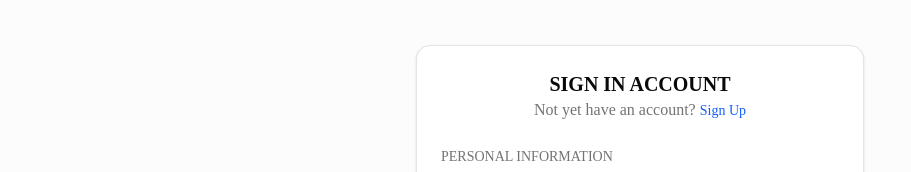
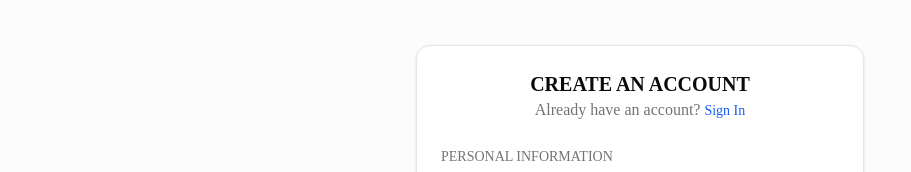
Before and after one commit to SokChanSeiha/eshopyn-client, a Next.js app: page /login in a window 1280 px wide. Shown: the part 193-365 px from the top of the page, without its empty margins (0-911 px from the left). Built offline with nearby package versions, Linux system fonts and the light colour scheme.

Commit message:
feature(ui): build auth navbar and put it in uses

```diff
--- a/app/(auth)/login/page.tsx
+++ b/app/(auth)/login/page.tsx
@@ -16,6 +16,7 @@ import {
   InputGroupInput,
 } from "@/components/ui/input-group";
 import { EyeIcon, EyeOffIcon, LockIcon, UserIcon } from "lucide-react";
+import AuthNavbar from "@/components/auth/auth-navbar";
 
 export function Login() {
   const [isPasswordVisible, setIsPasswordVisible] = React.useState(false);
@@ -23,15 +24,7 @@ export function Login() {
   return (
     <div className="w-full">
       {/* login form title */}
-      <div className="mb-6 text-center">
-        <h1 className="text-xl font-bold">SIGN IN ACCOUNT</h1>
-        <p className="text-muted-foreground">
-          Not yet have an account?
-          <a href="#" className="pl-1 text-blue-600 text-sm hover:underline">
-            Sign Up
-          </a>
-        </p>
-      </div>
+      <AuthNavbar/>
 
       <form>
         <FieldGroup>
--- a/app/(auth)/register/page.tsx
+++ b/app/(auth)/register/page.tsx
@@ -27,6 +27,7 @@ import {
 } from "@/components/ui/input-group";
 import { Checkbox } from "@/components/ui/checkbox";
 import { cn } from "@/lib/utils";
+import AuthNavbar from "@/components/auth/auth-navbar";
 
 export function Signup() {
   const [open, setOpen] = React.useState(false);
@@ -35,16 +36,7 @@ export function Signup() {
 
   return (
     <div className="w-full">
-      {/* register form title*/}
-      <div className="mb-6 text-center">
-        <h1 className="text-xl font-bold">CREATE AN ACCOUNT</h1>
-        <p className="text-muted-foreground">
-          Already have an account?
-          <a href="#" className="pl-1 text-blue-600 text-sm hover:underline">
-            Sign In
-          </a>
-        </p>
-      </div>
+      <AuthNavbar/>
 
       {/* register form */}
       <form>
--- /dev/null
+++ b/components/auth/auth-navbar.tsx
@@ -0,0 +1,17 @@
+import React from 'react'
+
+function AuthNavbar() {
+  return (
+      <div className="mb-6 text-center w-full">
+        <h1 className="text-xl font-bold">CREATE AN ACCOUNT</h1>
+        <p className="text-muted-foreground">
+          Already have an account?
+          <a href="#" className="pl-1 text-blue-600 text-sm hover:underline">
+            Sign In
+          </a>
+        </p>
+      </div>
+  )
+}
+
+export default AuthNavbar;
```
